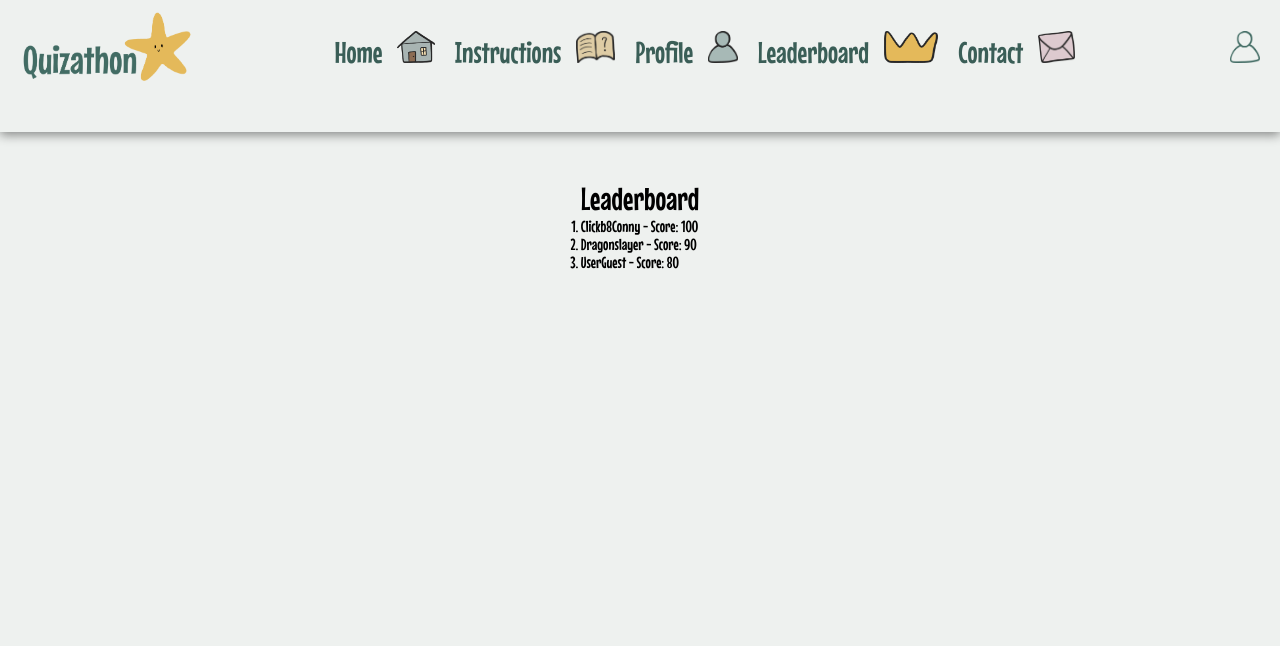
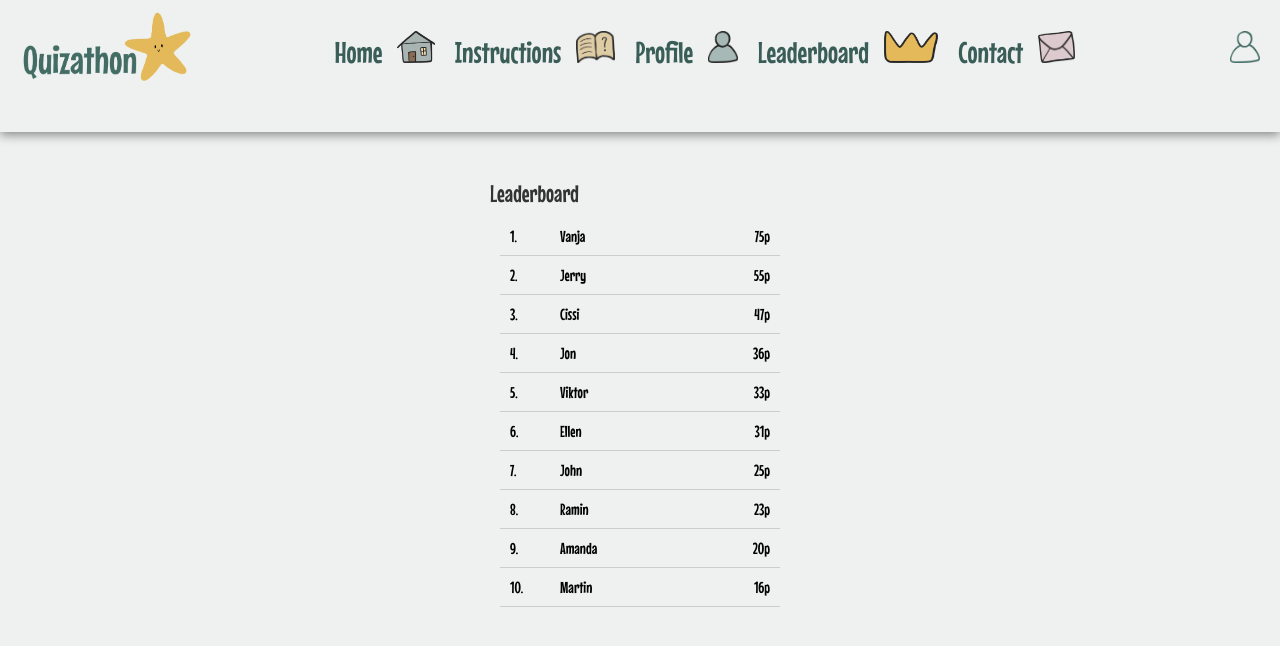
Before and after one commit to Mudden88/Quizathon-Grupp12, a Vue app: page /#/leaderboard in a window 1280 px wide. Shown: the top 646 px of the page. Built offline with nearby package versions, Linux system fonts and the light colour scheme; what vuefire would draw is missing.

Commit message:
mergin with main

```diff
--- a/src/components/Leaderboard.vue
+++ /dev/null
@@ -1,33 +0,0 @@
-<template>
-  <div>
-
-    <h1>Leaderboard</h1>
-
-    <ol>
-      <li v-for="(entry, index) in leaderboard" :key="index">
-       {{ entry.username }} - Score: {{ entry.score }}
-      </li>
-    </ol>
-
-  </div>
-
-</template>
-
-<script>
-
-export default {      //Uppdatera till ny metod - composition.
-
-  data() {
-    return {
-      leaderboard: [
-
-        { username: 'Clickb8Conny', score: 100 },
-        { username: 'Dragonslayer', score: 90 },
-        { username: 'UserGuest', score: 80 }
-//Skapa rutor - kolumner och rader med användarnamn, poäng och bild på användare.
-      ]
-    };
-  }
-
-};
-</script>
--- a/src/users.json
+++ b/src/users.json
@@ -3,7 +3,7 @@
     "username": "John",
     "email": "john@gmail.com",
     "password": "hej",
-    "totalscore": 5
+    "totalscore": 25
   },
   "Amanda": {
     "username": "Amanda",
--- a/src/views/LeaderboardView.vue
+++ b/src/views/LeaderboardView.vue
@@ -1,16 +1,71 @@
+<template>
+  <div>
+    <h1>Leaderboard</h1>
+    <ul class="leaderboard">
+      <li v-for="(user, index) in leaderboard" :key="index" class="leaderboard-item">
+      <div class="position">{{ index + 1 }}.</div>        <!--Position/Rankning-->
+      <div class="picture"></div>                         <!--Profilbild-->
+      <div class="username">{{ user.username }}</div>     <!--Användarnamn-->
+      <div class="score">{{ user.score }}p</div>          <!--Poäng-->
+    </li>
+  </ul>
+  </div>
+</template>
+
 <script>
-import Leaderboard from '../components/Leaderboard.vue';
 
-export default{
-            components: {
-                Leaderboard
-            }
-}
+import users from "../users.json";
+
+export default {
+  data() {
+    return {
+      leaderboard: []
+    };
+  },
+  mounted() {
+    //Rendera leaderboard med data från JSON
+    for (const key in users) {
+      if (Object.hasOwnProperty.call(users, key)) {
+        const user = users[key];
+        this.leaderboard.push({
+          username: user.username,
+          score: user.totalscore
+        });
+      }
+    }
+
+    //Sorterar användare i ordning efter poäng
+    this.leaderboard.sort((a, b) => b.score - a.score);
+  }
+};
 </script>
 
-<template>
-    <Leaderboard />
-</template>
 <style scoped>
+/* Style lokal */
+h1 {
+  color: #333;
+  font-size: 24px;
+}
 
+.score{
+  margin-left: auto;
+}
+
+.position{
+  width: 50px;
+}
+.leaderboard {
+  position: relative;
+  display: flex;
+  width: 300px;
+  flex-direction: column;
+  padding: 10px;
+
+}
+
+.leaderboard-item {
+  display: flex;
+  border-bottom: 1px solid #ccc;
+  padding: 10px;
+}
 </style>
```
